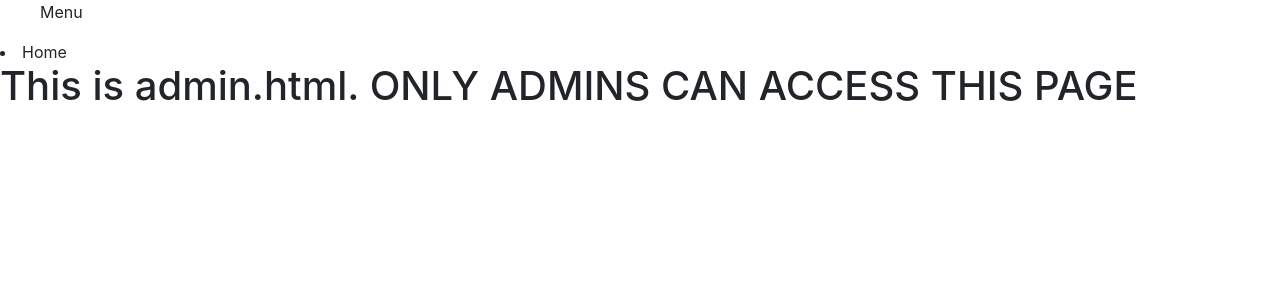
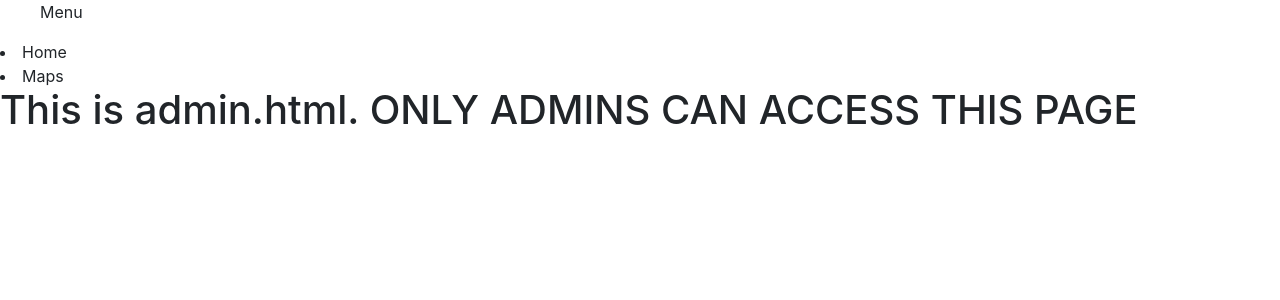
Before and after one commit to TotallyMelvin/Smart-City-Project, a Django app: template home/templates/personal/admin.html in a window 1280 px wide. Shown: the top 300 px of the page. Run offline with Django 3.2, Linux system fonts and the light colour scheme; the template is opened without the code that fills it, so the values that code supplies are empty; parts of the project's set-up code (start-up, migrations or seed data) failed here and were passed over; some libraries are stand-ins or nearby versions.

Commit message:
add an extra list

```diff
--- a/home/templates/personal/navBar.html
+++ b/home/templates/personal/navBar.html
@@ -3,5 +3,6 @@
     <nav id = navBar>
         <ul>Menu</ul>
             <li>Home</li>
+        <li>Maps</li>
     </nav>
 </div>
```
